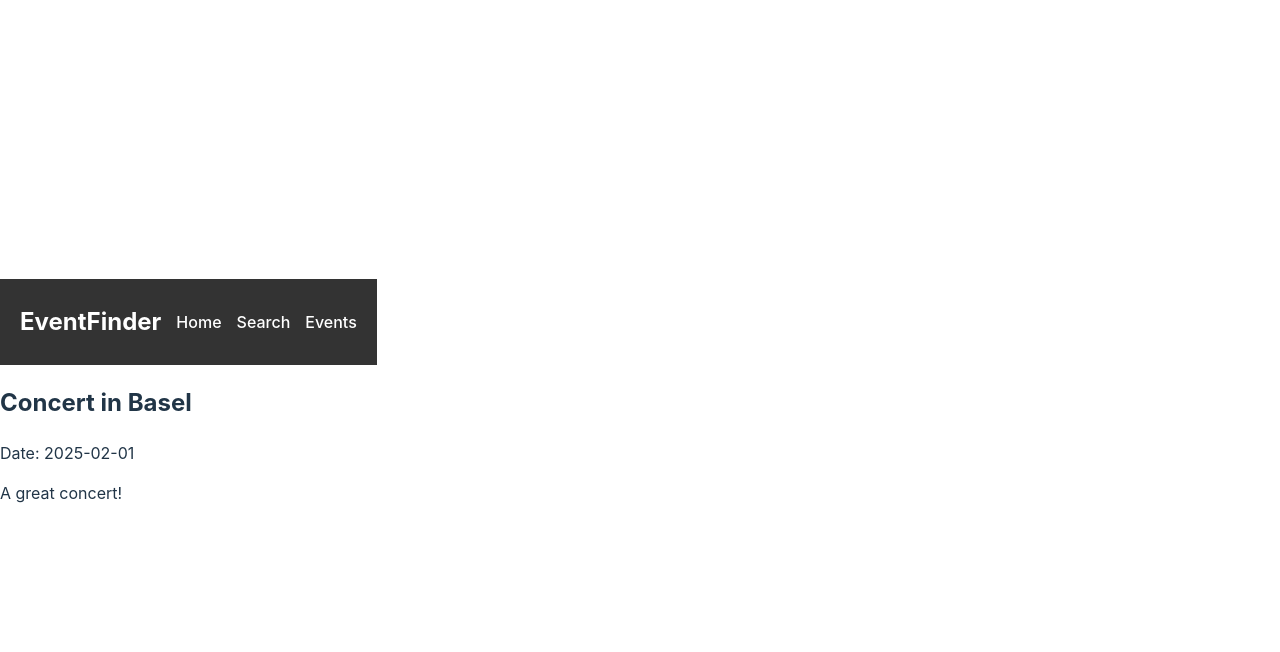
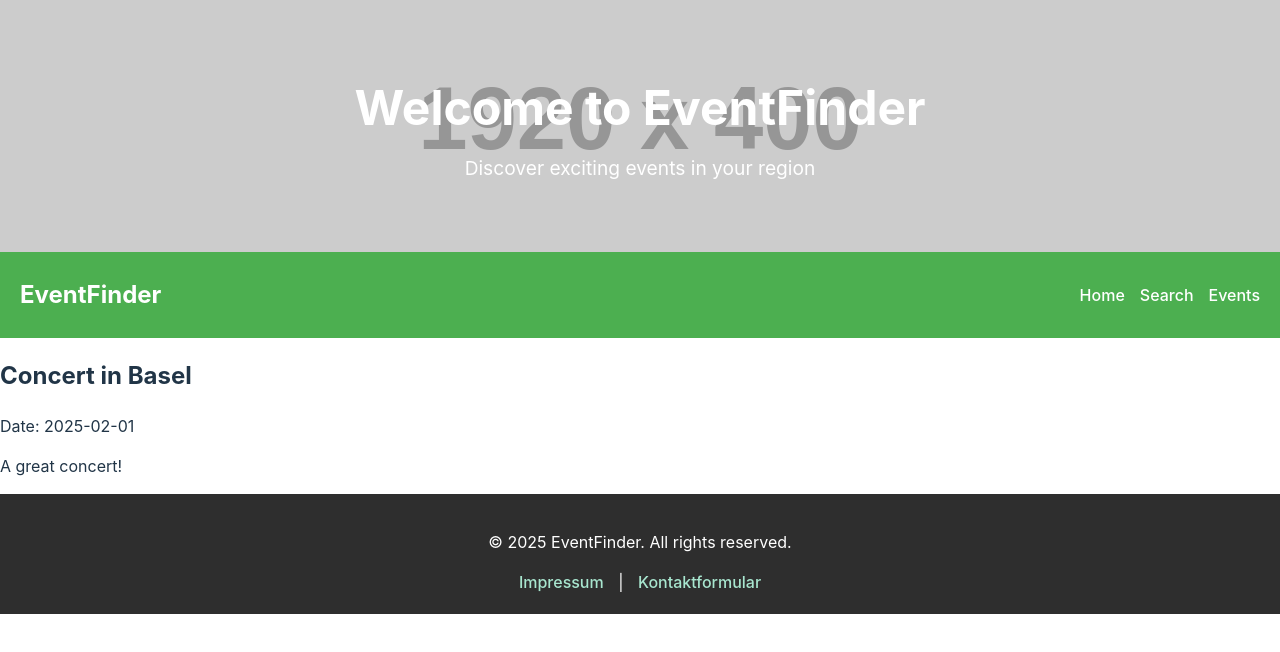
Before and after one commit to BastiBuilds/eventsite, a React (Vite) app: page /event/1 in a window 1280 px wide. Shown: the top 652 px of the page. Built offline with nearby package versions, Linux system fonts and the light colour scheme.

Commit message:
added code with style

```diff
--- a/src/App.jsx
+++ b/src/App.jsx
@@ -1,6 +1,8 @@
 import 'react';
 import { Routes, Route } from 'react-router-dom';
 import Navbar from './components/Navbar';
+import Header from './components/Header';
+import Footer from './components/Footer';
 import Homepage from './pages/Homepage';
 import SearchPage from './pages/SearchPage';
 import EventListPage from './pages/EventListPage';
@@ -9,13 +11,17 @@ import EventDetailPage from './pages/EventDetailPage';
 const App = () => {
     return (
         <div>
+            <Header />
             <Navbar />
+            <main>
                 <Routes>
                     <Route path="/" element={<Homepage />} />
                     <Route path="/search" element={<SearchPage />} />
                     <Route path="/events" element={<EventListPage />} />
                     <Route path="/event/:id" element={<EventDetailPage />} />
                 </Routes>
+            </main>
+            <Footer />
         </div>
     );
 };
--- a/src/components/Footer.jsx
+++ b/src/components/Footer.jsx
@@ -1,5 +1,4 @@
 import 'react';
-import './Footer.css';
 
 const Footer = () => {
     return (
--- a/src/components/Header.jsx
+++ b/src/components/Header.jsx
@@ -1,5 +1,4 @@
 import 'react';
-import './Header.css';
 
 const Header = () => {
     return (
--- a/src/index.css
+++ b/src/index.css
@@ -18,6 +18,7 @@ a {
   color: #646cff;
   text-decoration: inherit;
 }
+
 a:hover {
   color: #535bf2;
 }
@@ -25,7 +26,7 @@ a:hover {
 body {
   margin: 0;
   display: flex;
-  place-items: center;
+  flex-direction: column;
   min-width: 320px;
   min-height: 100vh;
 }
@@ -46,9 +47,11 @@ button {
   cursor: pointer;
   transition: border-color 0.25s;
 }
+
 button:hover {
   border-color: #646cff;
 }
+
 button:focus,
 button:focus-visible {
   outline: 4px auto -webkit-focus-ring-color;
@@ -67,12 +70,13 @@ button:focus-visible {
   }
 }
 
+/* Navbar */
 .navbar {
   display: flex;
   justify-content: space-between;
   align-items: center;
   padding: 10px 20px;
-  background-color: #333;
+  background-color: #4caf50; /* Pastellgrün */
   color: white;
 }
 
@@ -89,3 +93,41 @@ button:focus-visible {
 .navbar a:hover {
   text-decoration: underline;
 }
+
+/* Header */
+.header {
+  background-image: url('https://via.placeholder.com/1920x400'); /* Ersetze durch dein Bild */
+  background-size: cover;
+  background-position: center;
+  color: white;
+  text-align: center;
+  padding: 50px 20px;
+}
+
+.header-content h1 {
+  font-size: 3rem;
+  margin-bottom: 10px;
+}
+
+.header-content p {
+  font-size: 1.2rem;
+}
+
+/* Footer */
+.footer {
+  background-color: #2e2e2e;
+  color: #ffffff;
+  text-align: center;
+  padding: 20px 0;
+  margin-top: auto; /* Footer bleibt am Ende */
+}
+
+.footer a {
+  color: #a8e6cf; /* Pastellgrün */
+  text-decoration: none;
+  margin: 0 10px;
+}
+
+.footer a:hover {
+  text-decoration: underline;
+}
```
Lines whose indentation alone changed are shown as unchanged.
